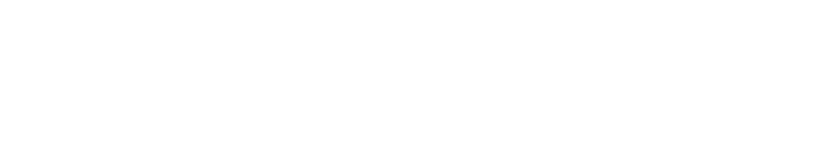
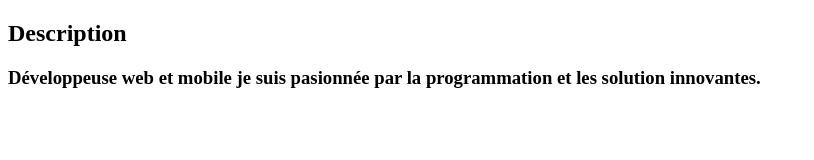
Before and after one commit to desse20/mon-cv, a plain HTML site: page index.html in a window 1280 px wide. Shown: the whole page, without its empty margins (0-814 px from the left). Drawn offline with Linux system fonts and the light colour scheme.

Commit message:
mise en place de la section description

```diff
--- a/index.html
+++ b/index.html
@@ -7,14 +7,12 @@
     <link rel="stylesheet" href="style.css">
 </head>
 <body>
-    <header>
-
-    </header>
-    <main>
-
-    </main>
-    <footer>
-
-    </footer>
+    <section>
+        <h2>Description</h2>
+        <p><h3>
+            Développeuse web et mobile je suis pasionnée par la programmation
+            et les solution innovantes.
+        </h3></p>
+    </section>
 </body>
 </html>
```
